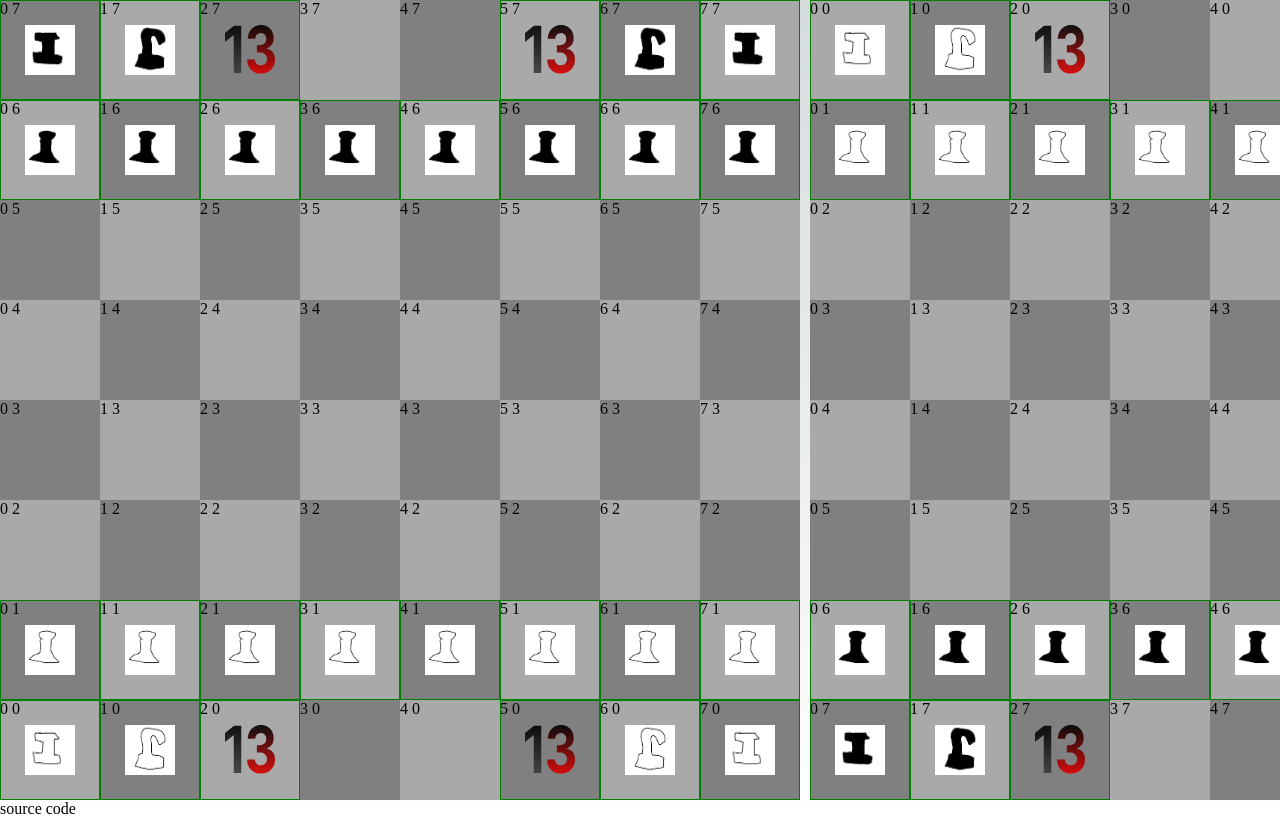
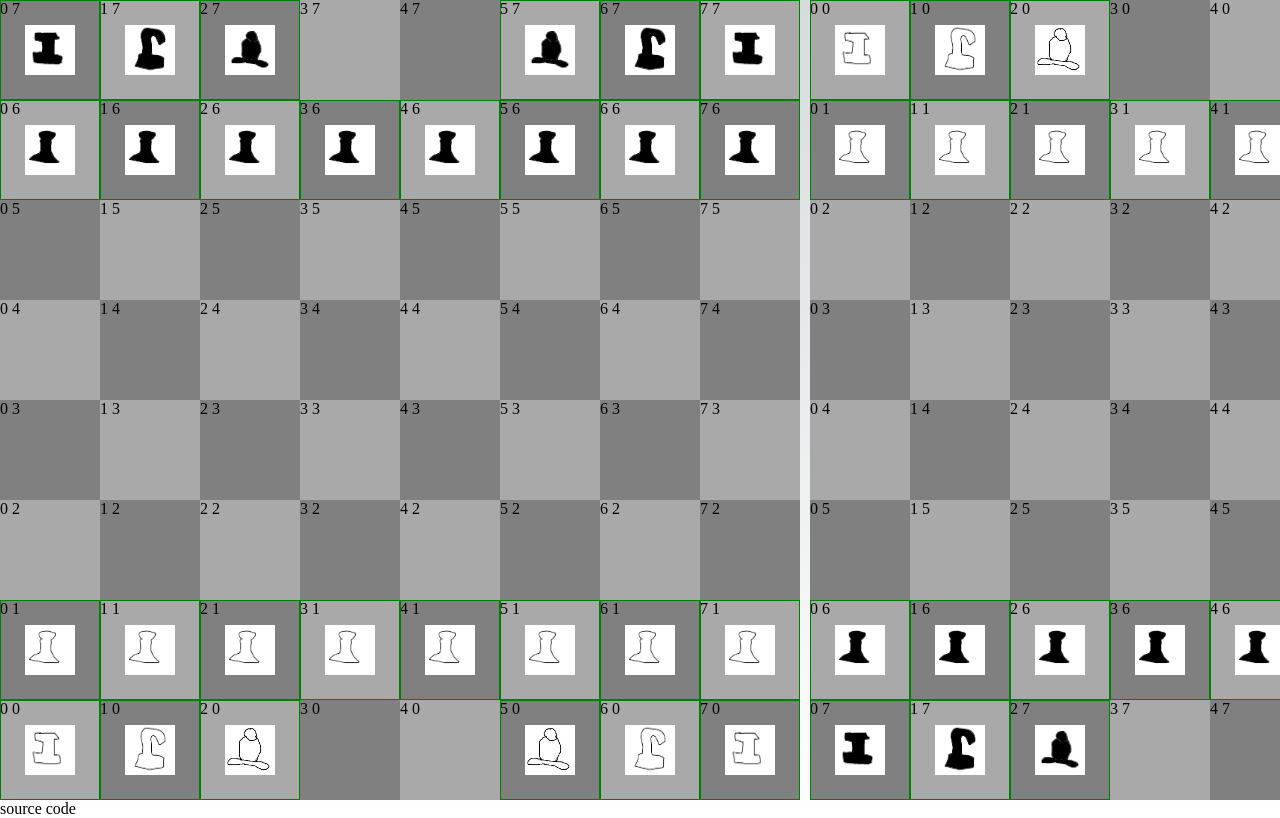
Before and after one commit to Jeffmagma/chess, a Next.js app: page / in a window 1280 px wide. Built offline with nearby package versions, Linux system fonts and the light colour scheme.

Commit message:
Bishop visual added.

```diff
--- a/chess/pieces/bishop.tsx
+++ b/chess/pieces/bishop.tsx
@@ -9,7 +9,7 @@ export const bishop: PieceInfo = {
 }
 
 function Bishop({ color }: PieceRenderProps) {
-    return <Image src={"/thirteen.svg"} alt={"bishop"} width={50} height={50} />;
+    return <Image src={`/bishop_${color}.png`} alt={"bishop"} width={50} height={50} />;
 }
 
 function moves_bishop(board: board, position: point): move[] {
```
Also changed, not shown: public/bishop_black.png (added), public/bishop_white.png (added).
